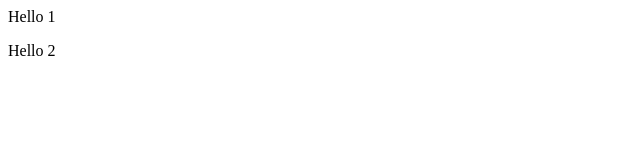
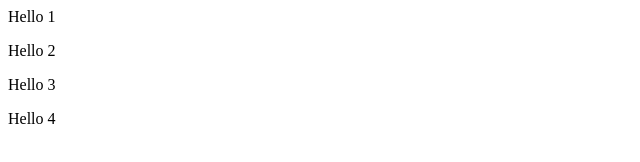
Before and after one commit to doronl73/demorep, a plain HTML site: page index.html in a window 1280 px wide. Shown: the whole page, without its empty margins (0-640 px from the left). Drawn offline with Linux system fonts and the light colour scheme.

Commit message:
here goes

```diff
--- a/index.html
+++ b/index.html
@@ -3,6 +3,9 @@
 <div>
 	<p>Hello 1</p>
 	<p>Hello 2</p>
+	<p>Hello 3</p>
+	<p>Hello 4</p>
+
 </div>
 
 </body>
```
